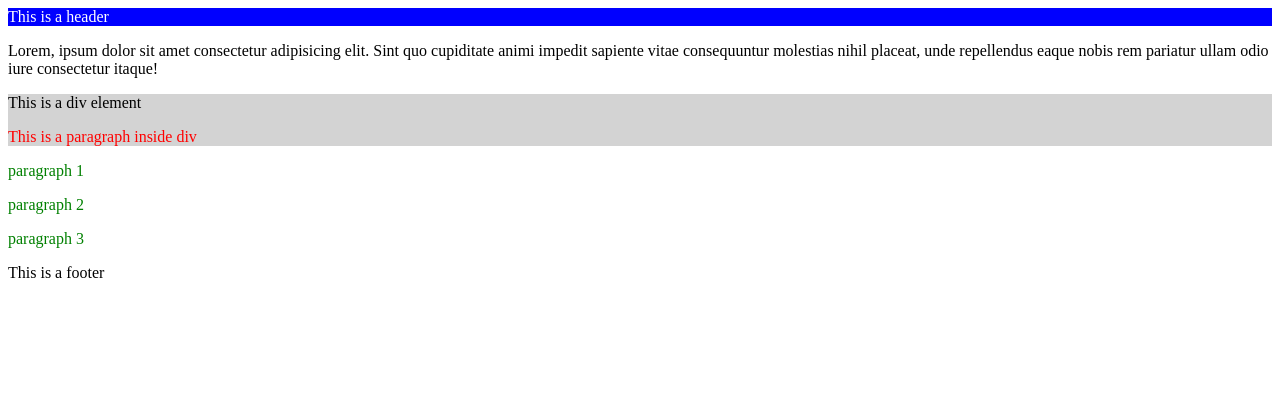
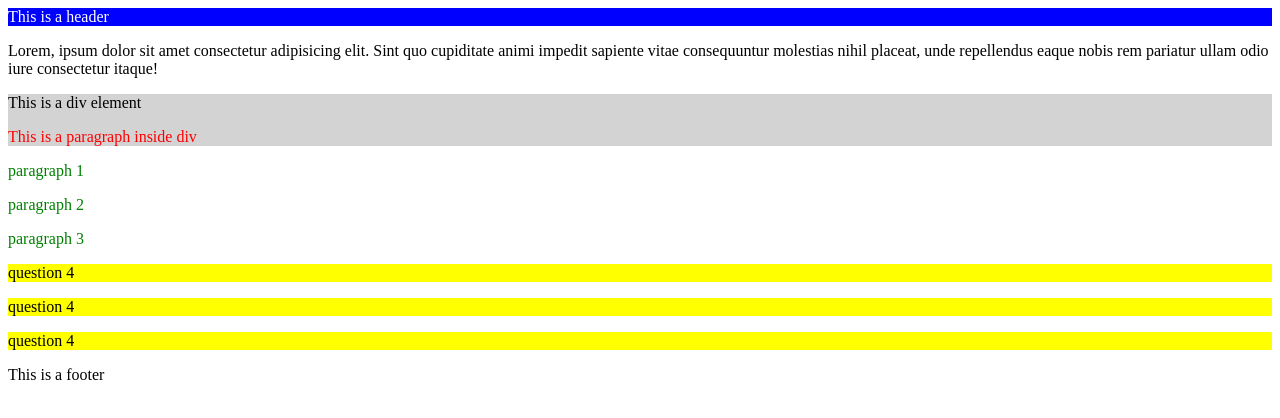
Before and after one commit to dylanmui/lab4, a plain HTML site: page index.html in a window 1280 px wide. Drawn offline with Linux system fonts and the light colour scheme.

Commit message:
question 4

```diff
--- a/index.html
+++ b/index.html
@@ -22,6 +22,18 @@
         <p>paragraph 3</p>
     </div>
 
+    <div class="main-content">
+        <p>question 4</p>
+    </div>
+
+    <div class="main-content">
+        <p>question 4</p>
+    </div>
+
+    <div class="main-content">
+        <p>question 4</p>
+    </div>
+
     <footer>This is a footer</footer>
 </body>
 </html>
--- a/styles.css
+++ b/styles.css
@@ -14,3 +14,7 @@
 .highlight{
     color: green;
 }
+
+.main-content{
+    background-color: yellow;
+}
```
